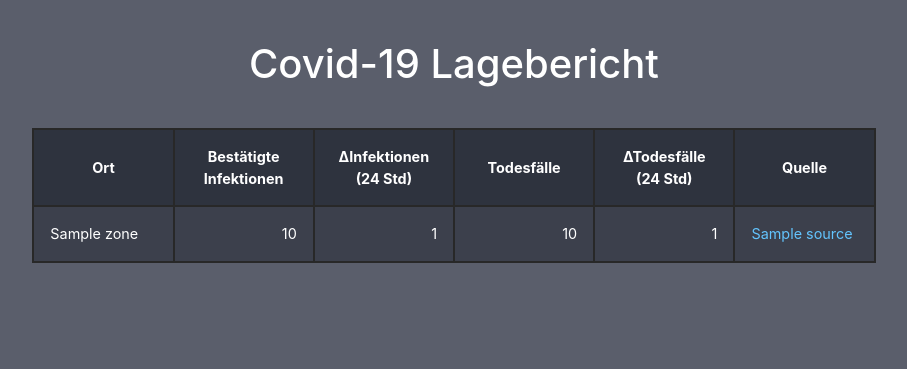
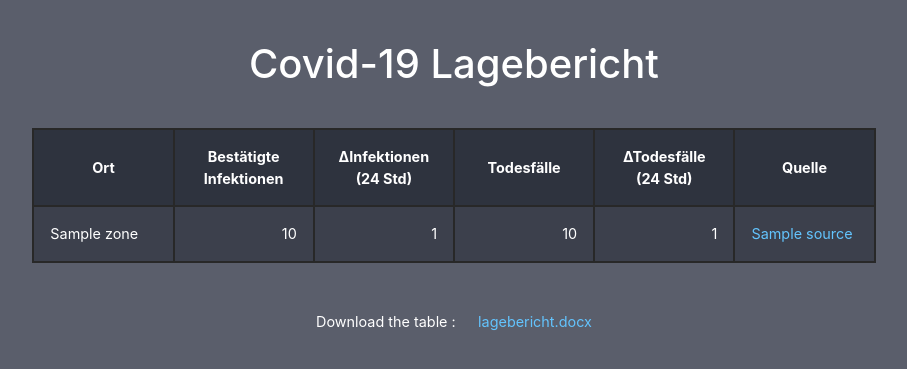
Before and after one commit to gautier-collab/Covid, a Django app: page / in a window 1280 px wide. Shown: the top 369 px of the page, without its empty margins (186-1093 px from the left). Run offline with Django 3.2, Linux system fonts and the light colour scheme; tables that the repository leaves empty hold one stand-in row (values such as "Sample post"); some libraries are stand-ins or nearby versions.

Commit message:
possibility to download a docx file

```diff
--- a/covmass/templates/covmass/index.html
+++ b/covmass/templates/covmass/index.html
@@ -45,18 +45,25 @@
         padding: 1rem;
       }
 
-      .source {
+      .link {
         color: rgb(99, 196, 254);
       }
 
       .center {
         width: 100%;
         margin: 0 auto;
+        text-align:center
       }
 
       h1 {
         text-align: center;
         margin: 5vh;
+      }
+
+      #download {
+        margin-top: 3rem;
+        margin-right: 1.4rem;
+        display: inline-block;
       }
 
     </style>
@@ -94,15 +101,16 @@
                 <td>{{zone.infected.display_new}}</td>
                 <td>{{zone.deceased.display_total}}</td>
                 <td>{{zone.deceased.display_new}}</td>
-                <td class="left"><a href="{{zone.source.url}}" class="source">{{zone.source.name}}</a></td>
+                <td class="left"><a href="{{zone.source.url}}" class="link">{{zone.source.name}}</a></td>
               </tr>
             {% endfor %}
 
           </tbody>
         </table>
 
-        {% comment %} <a href="{% url 'download' %}">Download Document</a> {% endcomment %}
-        {% comment %} <div onclick="download('{{fileUrl}}', '{{fileName}}')">Download</div> {% endcomment %}
+        <div class="center">
+          <div id="download" >Download the table : </div><a href="/media/test.docx" class="link">lagebericht.docx</a>
+        </div>
 
       </div>
 
--- a/covmass/templates/covmass/uploadfile.html
+++ b/covmass/templates/covmass/uploadfile.html
@@ -4,4 +4,9 @@
   <button type="submit">Upload</button>
 </form>
 
+<!-- {{fileUrl}}
+
 <a href={{fileUrl}}>{{fileName}}</a>
+ -->
+
+<a href="/media/test.docx">test.docx</a>
```
Also changed, not shown: 6 other files.
